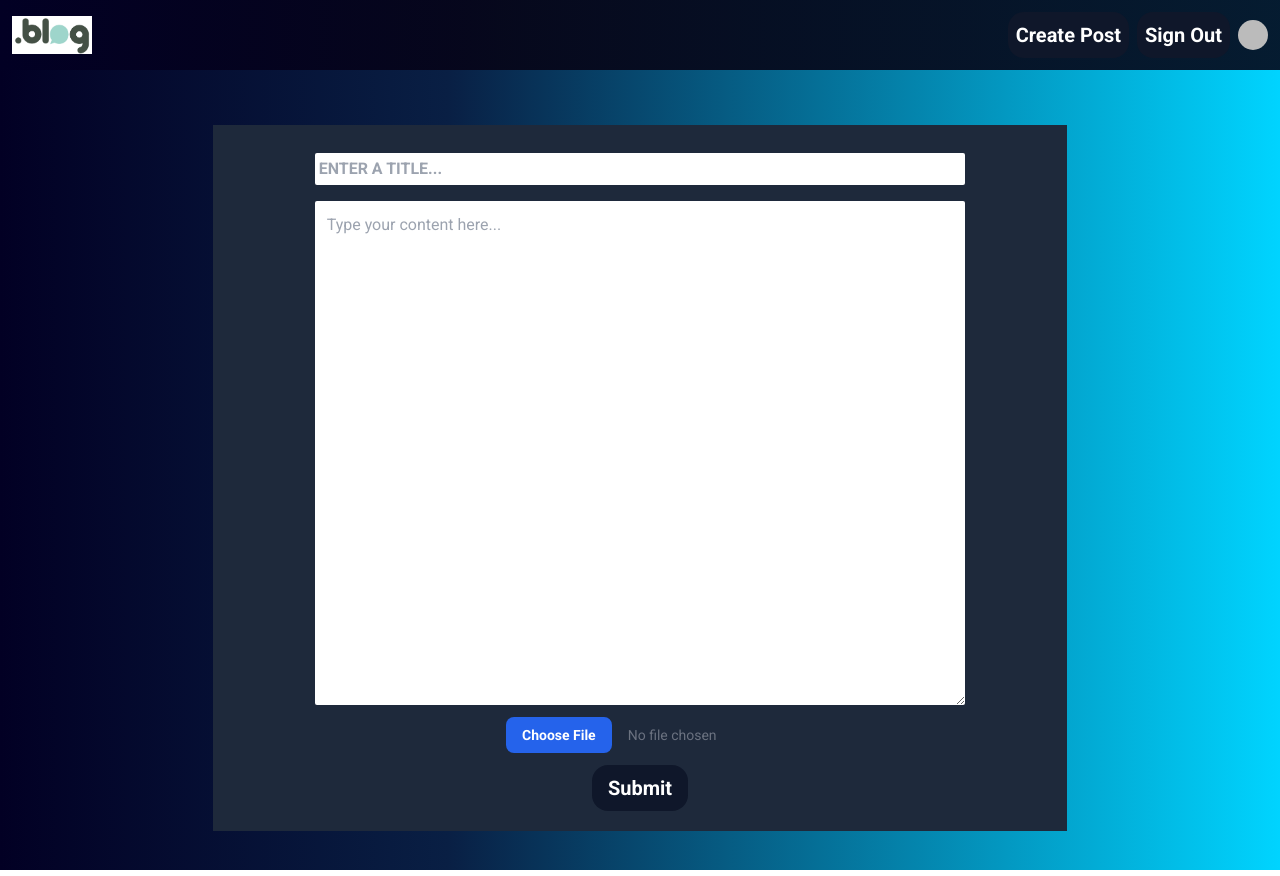
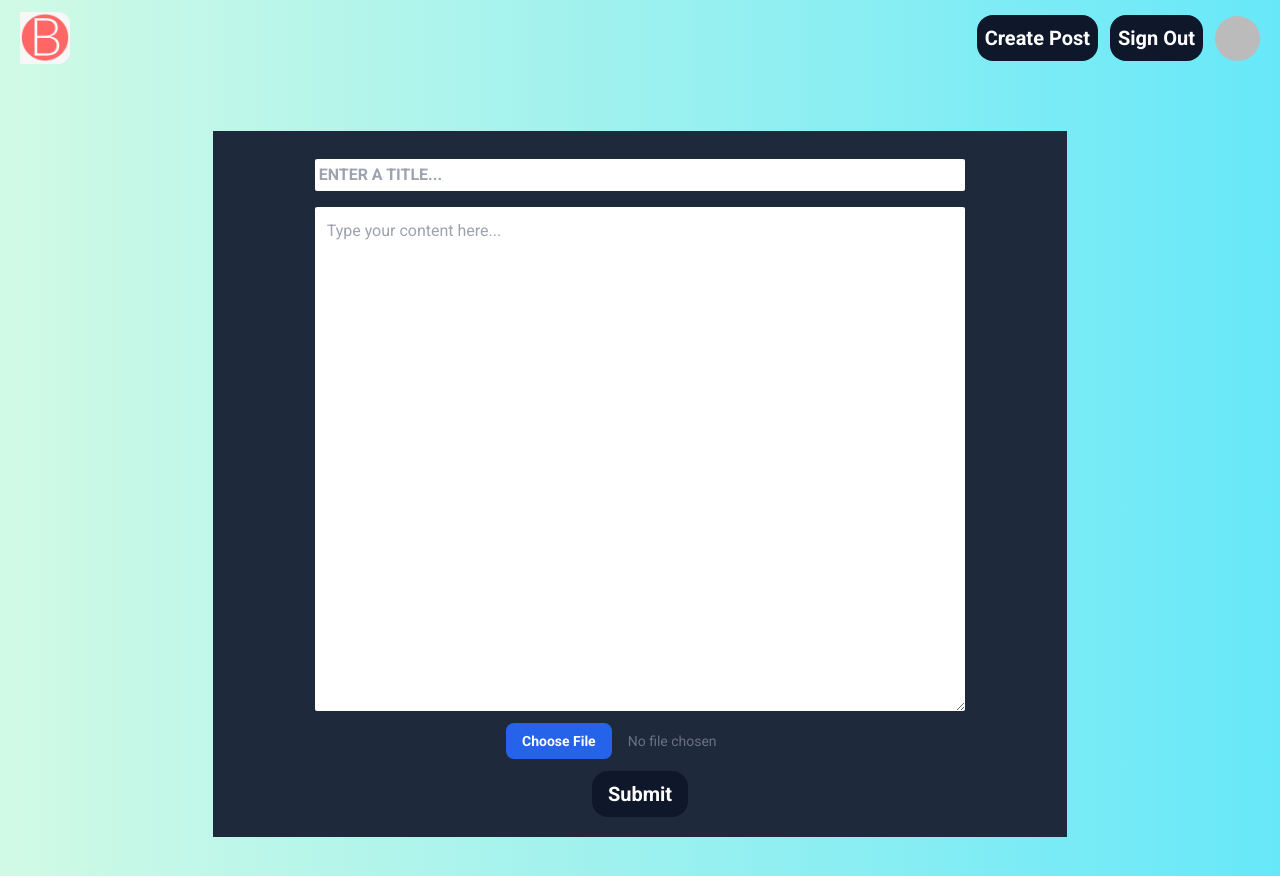
Before and after one commit to MayukhDg/blog_platform, a Next.js app: page /create-post in a window 1280 px wide. Built offline with nearby package versions, Linux system fonts and the light colour scheme; no server answers; sample sign-in values are in the browser's storage.

Commit message:
fixed commentsection

```diff
--- a/app/globals.css
+++ b/app/globals.css
@@ -13,21 +13,11 @@
 
 
 body{
-    background: rgb(2,0,36);
-    background: linear-gradient(90deg, rgba(2,0,36,1) 0%, rgba(9,31,68,1) 35%, rgba(0,212,255,1) 100%);
+ @apply bg-gradient-to-r from-emerald-100 to-cyan-300
 }
 
 
 
-.create-post__gradient{
-    background: rgb(2,0,36);
-background: linear-gradient(90deg, rgba(2,0,36,1) 0%, rgba(9,31,68,1) 35%, rgba(0,212,255,1) 100%);
-}
-
-nav{
-    background: rgb(2,0,36);
-background: linear-gradient(90deg, rgba(2,0,36,1) 0%, rgba(6,4,22,0.8856792717086834) 40%);
-}
 
 
 
--- a/app/page.js
+++ b/app/page.js
@@ -35,8 +35,8 @@ const Home = () => {
     <section id="home" className='relative'>
     { session?.accessToken ?
     <div className="flex flex-col ml-4 w-full items-center py-3" >
-      <h1 className="text-4xl text-white font-bold" > Welcome {session?.user?.name}</h1>
-  <h3 className="text-4xl text-white font-bold mt-3" >Check Out the latest posts on blogger!</h3>
+      <h1 className="text-4xl bg-gradient-to-r from-teal-300 to-teal-700 bg-clip-text  font-extrabold" > Welcome {session?.user?.name}</h1>
+  <h3 className="text-4xl  bg-gradient-to-r from-teal-300 to-teal-700 bg-clip-text  font-extrabold mt-3" >Check Out the latest posts on blogger!</h3>
   <div className="flex items-center w-full p-3 flex-wrap gap-3" >
    {blogs.map((item)=>(
     <BlogCard
@@ -54,8 +54,8 @@ const Home = () => {
     :
     <div className=" w-full justify-center flex ml-4 mt-4" >
     <div className="flex flex-col gap-3" >
-    <h1 className="text-4xl text-white font-bold" >Welcome to Blogger</h1>
-    <h3 className="text-4xl text-white font-bold" >Post about the latest trending topics here</h3>
+    <h1 className="text-4xl bg-gradient-to-r from-teal-300 to-teal-700 bg-clip-text  font-extrabold" >Welcome to Blogger</h1>
+    <h3 className="text-4xl bg-gradient-to-br from-lime-300 to-green-300 bg-clip-text font-bold" >Post about the latest trending topics here</h3>
      <Image
       src="/hero_1.jpg"
       height={650}
--- a/components/BlogCard.jsx
+++ b/components/BlogCard.jsx
@@ -71,11 +71,13 @@ const BlogCard = ({id, title, content, image, author, comments}) => {
      { session?.user?.id===author && <button onClick={handleDelete} className='outline-none p-4 bg-slate-900 text-[20px] rounded-2xl text-white font-bold ' >Delete Post</button>}
      { session?.user?.id===author && <button onClick={()=>handleEdit(id)} className='outline-none p-4 bg-slate-900 text-[20px] rounded-2xl text-white font-bold ' >Edit Post</button>}
      <button onClick={()=>addComment(id)} className='outline-none p-4 bg-slate-900 text-[20px] rounded-2xl text-white font-bold ' >Comment</button>
-     <button onClick={()=>setOpenModal(true)} className='outline-none p-4 bg-slate-900 text-[20px] rounded-2xl text-white font-bold ' >show full post</button>
+     <button onClick={()=>setOpenModal(true)} className='outline-none p-4 bg-slate-900 text-[20px] rounded-2xl text-white font-bold ' >Show full post</button>
      </div>
      <textarea placeholder='Comment on this post...' className='mt-5 outline-none px-3 py-3' row={300} cols={80} value={comment} onChange={e=>setComment(e.target.value)} />
+      <div className='flex flex-col w-full gap-2 mt-5'>
       {comments.map((item, index)=>(
        <CommentCard
+       userImage={session?.user?.image}
        blogId={item.blogId}
        comment={item.comment}
        pathname={pathname}
@@ -84,7 +86,9 @@ const BlogCard = ({id, title, content, image, author, comments}) => {
        id={item._id}
        />
      ))}
-    </div>
+
+      </div>
+         </div>
     <Modal onClose={onClose} openModal={openModal} setOpenModal = {setOpenModal} title={ title} content= {content} image={image} author={author}/>
     </>
   )
--- a/components/CommentCard.jsx
+++ b/components/CommentCard.jsx
@@ -2,10 +2,14 @@
 
 import React from 'react';
 import { deleteComment, fetchComment } from '@/lib/actions/comment.actions';
+import Image from 'next/image';
+import { useSession } from 'next-auth/react';
 
-const CommentCard = ({id, pathname, comment, author,  blogId}) => {
+const CommentCard = ({id, pathname, comment, author,  blogId,  userImage}) => {
 
-   const delComment = async(e)=>{
+  const {data:session} = useSession();
+
+  const delComment = async(e)=>{
     e.preventDefault();
     await deleteComment({
         commentId:id, blogId, pathname
@@ -14,12 +18,28 @@ const CommentCard = ({id, pathname, comment, author,  blogId}) => {
 
 
   return (
-    <div className='flex flex-col w-full p-3 gap-2' >
-      <div className='flex items-center justify-between' >
-       <p>{comment}</p>
-       <button onClick={delComment} >Delete Comment</button>
+
+      <div className='flex items-center justify-between p-3 bg-neutral-600 rounded-2xl' >
+      <div className='flex items-center gap-4' >
+      <Image
+      src={userImage}
+      alt="userImage"
+      className='rounded-full'
+      height={30}
+      width={30}
+      />
+      <p>{comment}</p>
       </div>
+      { session?.user?.id===author && <button onClick={delComment} >
+        <Image
+        src="/trash-icon.svg"
+        alt="delete icon"
+        height={20}
+        width={20}
+        />
+       </button>}
       </div>
+
   )
 }
 
--- a/components/Navbar.jsx
+++ b/components/Navbar.jsx
@@ -12,19 +12,20 @@ const Navbar = () => {
 
 
   return (
-    <nav className='flex justify-between items-center p-3 '>
+    <nav className='flex justify-between items-center px-5 py-3 border-b-orange-200 box-shadow '>
    <Link href={"/"}>
    <Image
-     src={"/logo.png"}
-     height={80}
-    width={80}
+     src={"/logo2.png"}
+     height={50}
+    width={50}
     alt="logo"
+    className='rounded-r-xl'
       />
    </Link>
     { !session?.user?.email ?
-    <button onClick={()=>signIn("google")} className='outline-none p-2 bg-slate-900 text-[20px] rounded-2xl text-white font-bold ' >Sign In</button>:
+    <button onClick={()=>signIn("google")}className='outline-none px-4 py-2 bg-slate-900 text-[20px] rounded-2xl text-white font-bold '  >Sign In</button>:
 
-    <div className='flex gap-2 items-center flex-1 justify-end'>
+    <div className='flex gap-3 items-center flex-1 justify-end'>
     <Link href="/create-post" >
     <button className='outline-none p-2 bg-slate-900 text-[20px] rounded-2xl text-white font-bold ' >Create Post</button>
   </Link>
@@ -33,8 +34,8 @@ const Navbar = () => {
     <Image
      src={session?.user?.image}
      alt="profileimage"
-     height={50}
-     width={30}
+     height={80}
+     width={45}
      className='rounded-3xl object-contain'
     />
     </Link>
```
Also changed, not shown: public/background-1.jpg (deleted), public/trash-icon.svg (added).
